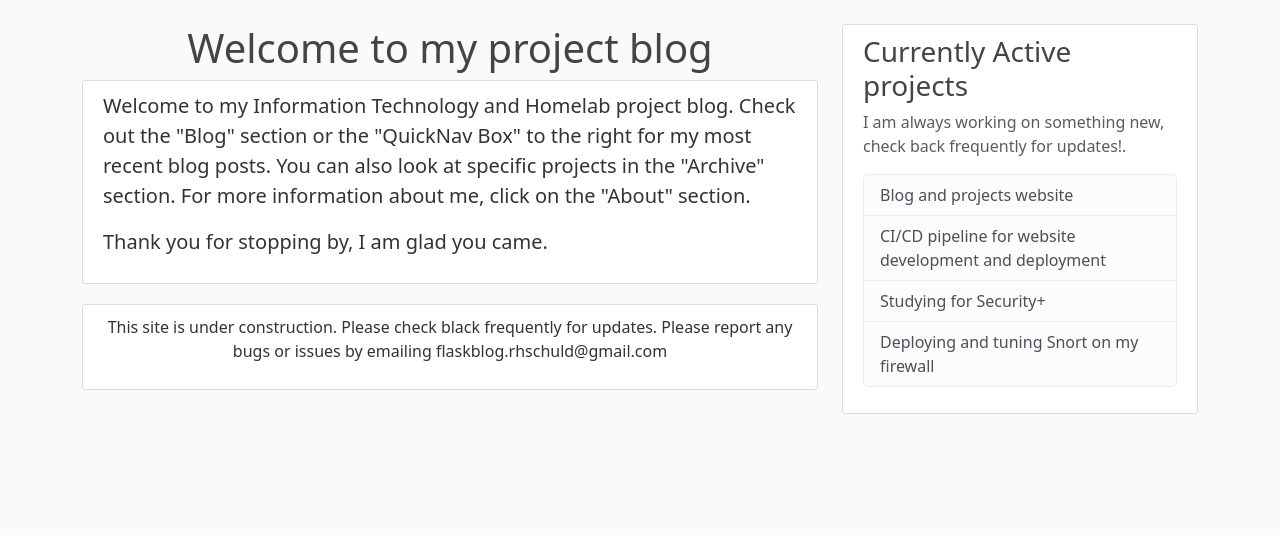
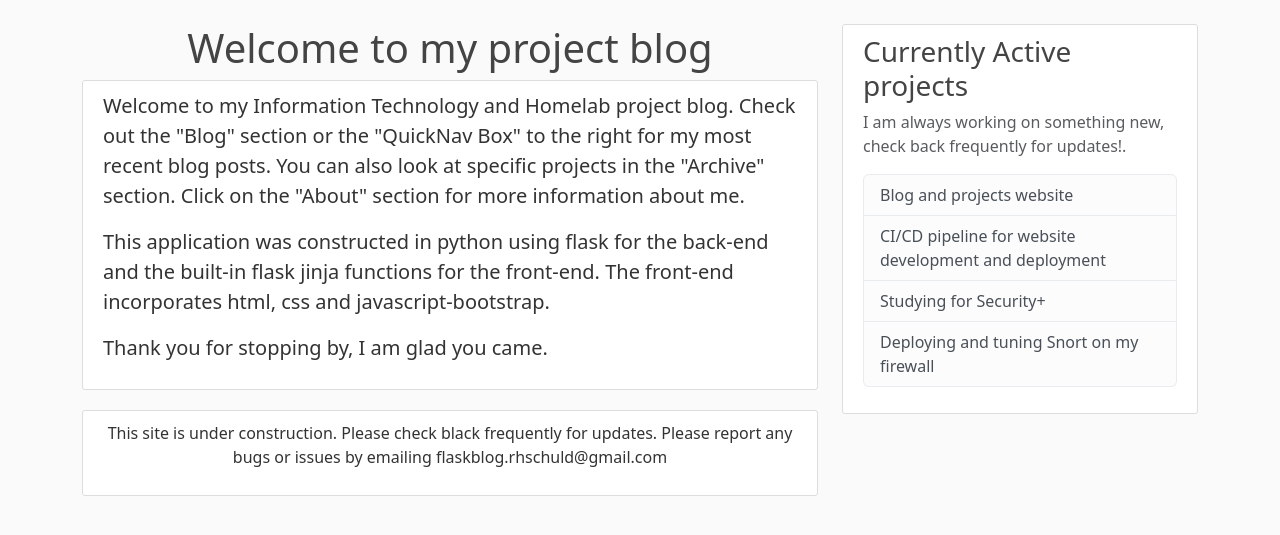
Before and after one commit to ProtoRiaan/blogWebsitePythonFlask, a Flask app: page / in a window 1280 px wide. Shown: the part 56-591 px from the top of the page. Run offline with Flask 3, Linux system fonts and the light colour scheme.

Commit message:
more updates to the homepage

```diff
--- a/flaskblog/templates/home.html
+++ b/flaskblog/templates/home.html
@@ -6,8 +6,12 @@
         <p class="lead">
             Welcome to my Information Technology and Homelab project blog.
             Check out the <strong>"Blog"</strong> section or the "QuickNav Box" to the right for my most recent blog posts.
-            You can also look at specific projects in the <strong>"Archive"</strong> section.
-            For more information about me, click on the <strong>"About"</strong> section.
+            You can also look at specific projects in the <strong>"Archive"</strong> section. Click on the <strong>"About"</strong> section
+            for more information about me.
+        </p>
+        <p class="lead">
+            This application was constructed in python using flask for the back-end and the built-in flask jinja functions for the front-end.
+            The front-end incorporates html, css and javascript-bootstrap.
         </p>
         <p class="lead">
             Thank you for stopping by, I am glad you came.
```
